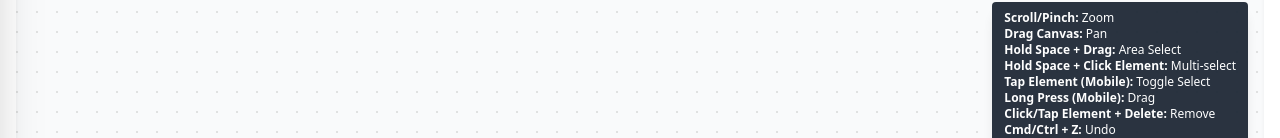
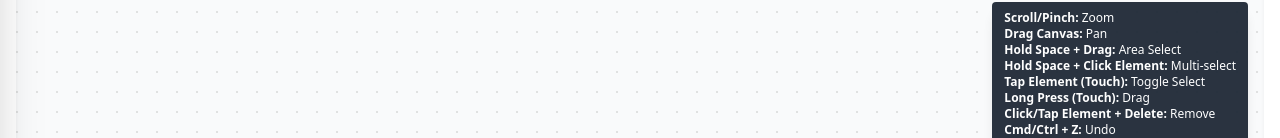
Before and after one commit to sroy8091/darwin, a React (Vite) app: page / in a window 1280 px wide. Both pictures are taken after a click on the button 1228 px from the left and 748 px from the top of the page. Shown: the part 558-696 px from the top of the page. Built offline with nearby package versions, Linux system fonts and the light colour scheme.

Commit message:
Fix the multiselect for touch

```diff
--- a/components/Canvas.tsx
+++ b/components/Canvas.tsx
@@ -209,7 +209,7 @@ const CanvasComponent: React.ForwardRefRenderFunction<CanvasHandle, CanvasProps>
         if (!pointer) return;
         const currentPointerPosition = { x: pointer.clientX, y: pointer.clientY };
 
-        if (isMobile && pressTimerRef.current && touchDownTargetRef.current) {
+        if (pressTimerRef.current && touchDownTargetRef.current) {
             const dx = currentPointerPosition.x - touchDownTargetRef.current.pointerPos.x;
             const dy = currentPointerPosition.y - touchDownTargetRef.current.pointerPos.y;
             if (Math.sqrt(dx * dx + dy * dy) > 10) { // Drag threshold
@@ -262,7 +262,7 @@ const CanvasComponent: React.ForwardRefRenderFunction<CanvasHandle, CanvasProps>
             setDiagram(localDiagramRef.current);
         }
 
-        if (isMobile && pressTimerRef.current) {
+        if (pressTimerRef.current) {
             clearTimeout(pressTimerRef.current);
             pressTimerRef.current = null;
             if (touchDownTargetRef.current) {
@@ -531,7 +531,7 @@ const CanvasComponent: React.ForwardRefRenderFunction<CanvasHandle, CanvasProps>
              return;
         }
 
-        if (isMobile) {
+        if (isTouch) {
             touchDownTargetRef.current = { id, pointerPos: { x: pointer.clientX, y: pointer.clientY } };
             pressTimerRef.current = window.setTimeout(() => {
                 startDrag(id, { x: pointer.clientX, y: pointer.clientY });
@@ -705,8 +705,8 @@ const CanvasComponent: React.ForwardRefRenderFunction<CanvasHandle, CanvasProps>
                         <p><b>Drag Canvas:</b> Pan</p>
                         <p><b>Hold Space + Drag:</b> Area Select</p>
                         <p><b>Hold Space + Click Element:</b> Multi-select</p>
-                        <p><b>Tap Element (Mobile):</b> Toggle Select</p>
-                        <p><b>Long Press (Mobile):</b> Drag</p>
+                        <p><b>Tap Element (Touch):</b> Toggle Select</p>
+                        <p><b>Long Press (Touch):</b> Drag</p>
                         <p><b>Click/Tap Element + Delete:</b> Remove</p>
                         <p><b>Cmd/Ctrl + Z:</b> Undo</p>
                         <p><b>Cmd/Ctrl + Y:</b> Redo</p>
```
